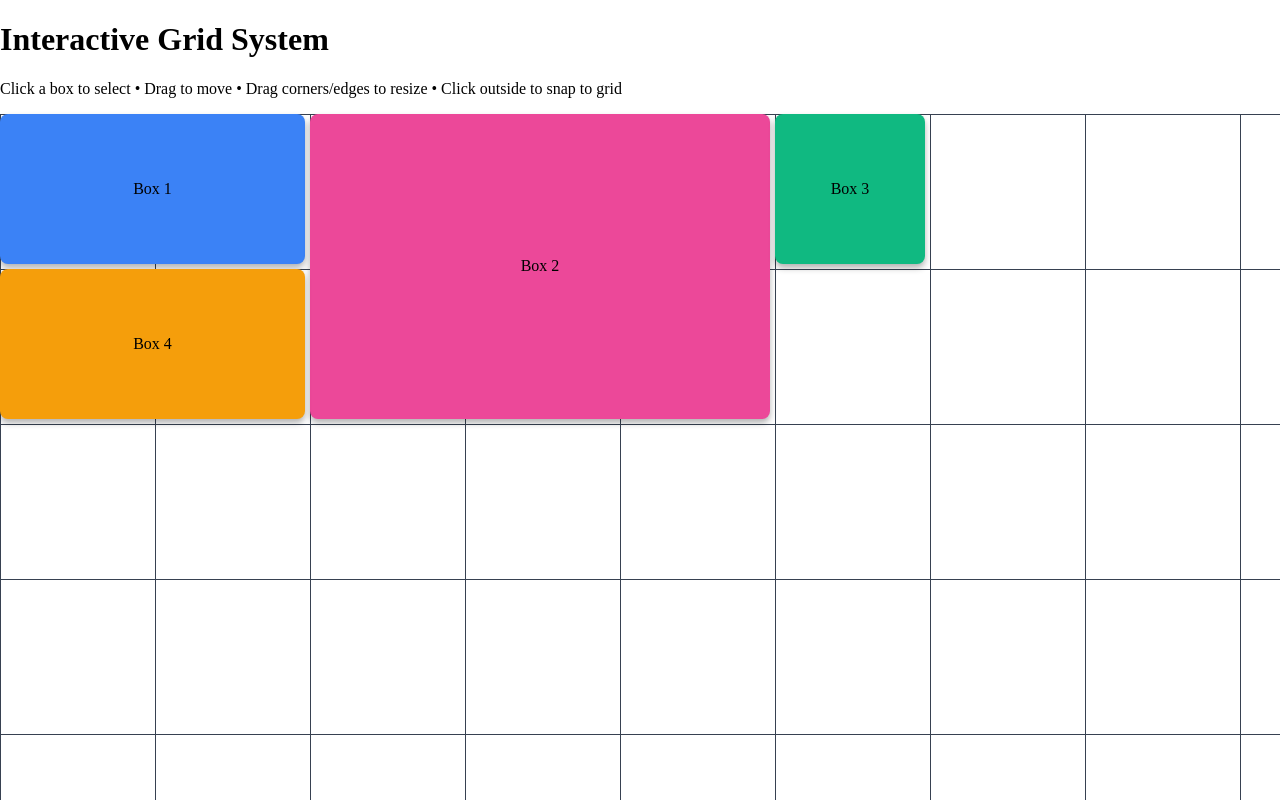
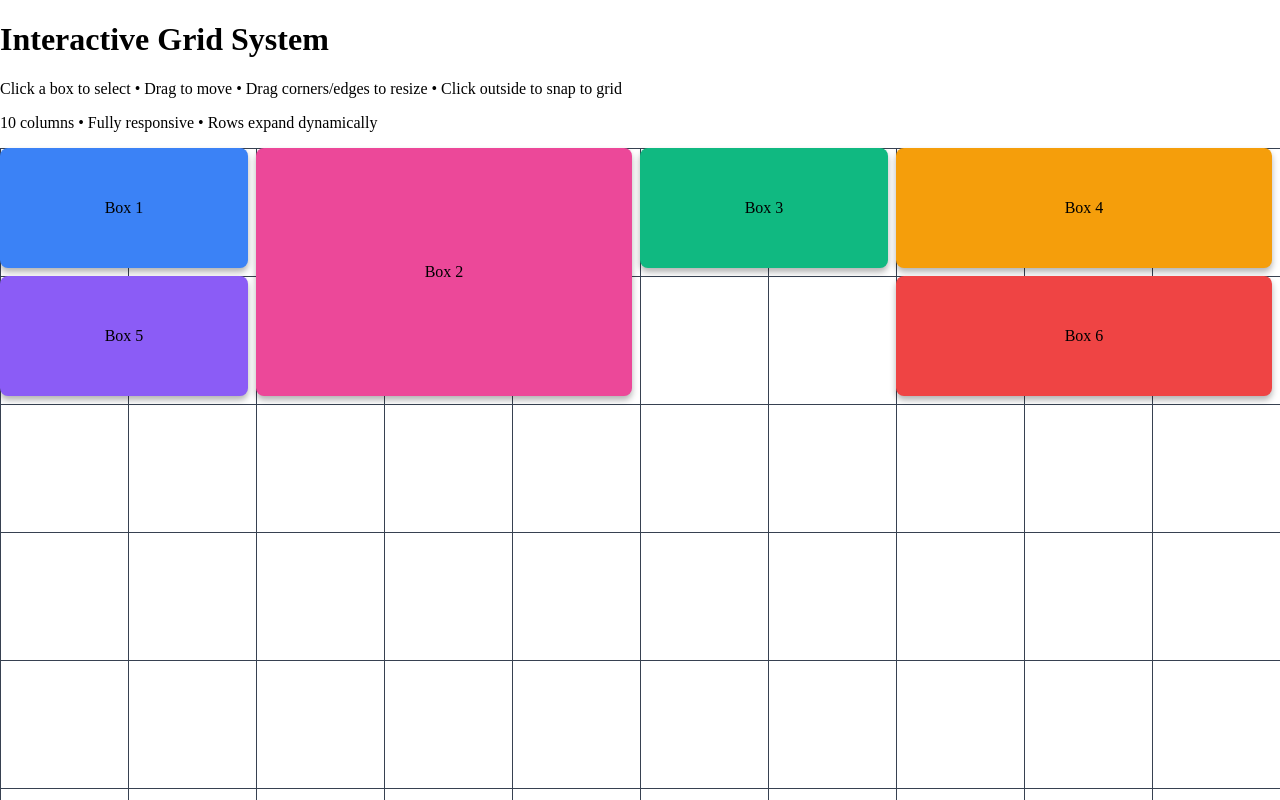
Before and after one commit to PathumLD/Grid-System, a Next.js app: page / in a window 1280 px wide. Shown: the top 800 px of the page. Built offline with nearby package versions, Linux system fonts and the light colour scheme.

Commit message:
grid error fixed

```diff
--- a/src/components/GridBox.tsx
+++ b/src/components/GridBox.tsx
@@ -3,21 +3,23 @@
 import React from 'react';
 import { Box } from '../types/grid';
 import { gridToPixels } from '../utils/gridUtils';
+
 interface GridBoxProps {
   box: Box;
   isSelected: boolean;
   onClick: (box: Box, e: React.MouseEvent) => void;
+  cellSize: number;
 }
 
-export const GridBox: React.FC<GridBoxProps> = ({ box, isSelected, onClick }) => {
+export const GridBox: React.FC<GridBoxProps> = ({ box, isSelected, onClick, cellSize }) => {
   if (isSelected) return null;
 
-  const pixels = gridToPixels(box.col, box.row, box.width, box.height);
+  const pixels = gridToPixels(box.col, box.row, box.width, box.height, cellSize);
 
   return (
     <div
       onClick={(e) => onClick(box, e)}
-      className="absolute cursor-pointer transition-all hover:opacity-90"
+      className="absolute transition-all cursor-pointer hover:opacity-90"
       style={{
         left: pixels.x,
         top: pixels.y,
@@ -28,7 +30,7 @@ export const GridBox: React.FC<GridBoxProps> = ({ box, isSelected, onClick }) =>
         boxShadow: '0 4px 6px rgba(0,0,0,0.3)',
       }}
     >
-      <div className="flex items-center justify-center h-full text-white font-semibold">
+      <div className="flex items-center justify-center h-full text-sm font-semibold text-white md:text-base">
         Box {box.id}
       </div>
     </div>
--- a/src/components/InteractiveGrid.tsx
+++ b/src/components/InteractiveGrid.tsx
@@ -1,16 +1,17 @@
-
 'use client';
 
 import React, { useState, useRef, useEffect } from 'react';
 import { GridBox } from './GridBox';
 import { Box, AbsoluteBox, DragState, ResizeState } from '../types/grid';
-import { GRID_COLUMNS, CELL_SIZE, GAP, gridToPixels, pixelsToGrid } from '../utils/gridUtils';
+import { GRID_COLUMNS, GAP, gridToPixels, pixelsToGrid, getCellSize } from '../utils/gridUtils';
 
 const INITIAL_BOXES: Box[] = [
   { id: 1, col: 0, row: 0, width: 2, height: 1, color: '#3b82f6' },
   { id: 2, col: 2, row: 0, width: 3, height: 2, color: '#ec4899' },
-  { id: 3, col: 5, row: 0, width: 1, height: 1, color: '#10b981' },
-  { id: 4, col: 0, row: 1, width: 2, height: 1, color: '#f59e0b' },
+  { id: 3, col: 5, row: 0, width: 2, height: 1, color: '#10b981' },
+  { id: 4, col: 7, row: 0, width: 3, height: 1, color: '#f59e0b' },
+  { id: 5, col: 0, row: 1, width: 2, height: 1, color: '#8b5cf6' },
+  { id: 6, col: 7, row: 1, width: 3, height: 1, color: '#ef4444' },
 ];
 
 export const InteractiveGrid: React.FC = () => {
@@ -19,13 +20,54 @@ export const InteractiveGrid: React.FC = () => {
   const [absoluteBox, setAbsoluteBox] = useState<AbsoluteBox | null>(null);
   const [dragState, setDragState] = useState<DragState | null>(null);
   const [resizeState, setResizeState] = useState<ResizeState | null>(null);
+  const [cellSize, setCellSize] = useState<number>(0);
   const containerRef = useRef<HTMLDivElement>(null);
+
+  // Handle responsive cell size calculation
+  useEffect(() => {
+    const updateCellSize = () => {
+      if (containerRef.current) {
+        const containerWidth = containerRef.current.clientWidth;
+        const newCellSize = getCellSize(containerWidth);
+        setCellSize(newCellSize);
+      }
+    };
+
+    // Initial calculation
+    updateCellSize();
+
+    // Use ResizeObserver for better performance
+    const resizeObserver = new ResizeObserver(updateCellSize);
+    if (containerRef.current) {
+      resizeObserver.observe(containerRef.current);
+    }
+
+    // Fallback to window resize
+    window.addEventListener('resize', updateCellSize);
+
+    return () => {
+      resizeObserver.disconnect();
+      window.removeEventListener('resize', updateCellSize);
+    };
+  }, []);
+
+  // Update absolute box when cell size changes
+  useEffect(() => {
+    if (selectedBox && absoluteBox) {
+      const box = boxes.find(b => b.id === selectedBox);
+      if (box) {
+        const pixels = gridToPixels(box.col, box.row, box.width, box.height, cellSize);
+        setAbsoluteBox({ ...box, ...pixels });
+      }
+    }
+    // eslint-disable-next-line react-hooks/exhaustive-deps
+  }, [cellSize]);
 
   const handleBoxClick = (box: Box, e: React.MouseEvent) => {
     e.stopPropagation();
     if (selectedBox === box.id) return;
 
-    const pixels = gridToPixels(box.col, box.row, box.width, box.height);
+    const pixels = gridToPixels(box.col, box.row, box.width, box.height, cellSize);
     setSelectedBox(box.id);
     setAbsoluteBox({ ...box, ...pixels });
   };
@@ -36,7 +78,8 @@ export const InteractiveGrid: React.FC = () => {
         absoluteBox.x,
         absoluteBox.y,
         absoluteBox.width,
-        absoluteBox.height
+        absoluteBox.height,
+        cellSize
       );
 
       setBoxes(boxes.map(b =>
@@ -98,20 +141,20 @@ export const InteractiveGrid: React.FC = () => {
         let newY = resizeState.initialY;
 
         if (resizeState.handle.includes('e')) {
-          newWidth = Math.max(CELL_SIZE, resizeState.initialWidth + deltaX);
+          newWidth = Math.max(cellSize, resizeState.initialWidth + deltaX);
         }
         if (resizeState.handle.includes('w')) {
-          newWidth = Math.max(CELL_SIZE, resizeState.initialWidth - deltaX);
+          newWidth = Math.max(cellSize, resizeState.initialWidth - deltaX);
           newX = resizeState.initialX + deltaX;
-          if (newWidth === CELL_SIZE) newX = resizeState.initialX + resizeState.initialWidth - CELL_SIZE;
+          if (newWidth === cellSize) newX = resizeState.initialX + resizeState.initialWidth - cellSize;
         }
         if (resizeState.handle.includes('s')) {
-          newHeight = Math.max(CELL_SIZE, resizeState.initialHeight + deltaY);
+          newHeight = Math.max(cellSize, resizeState.initialHeight + deltaY);
         }
         if (resizeState.handle.includes('n')) {
-          newHeight = Math.max(CELL_SIZE, resizeState.initialHeight - deltaY);
+          newHeight = Math.max(cellSize, resizeState.initialHeight - deltaY);
           newY = resizeState.initialY + deltaY;
-          if (newHeight === CELL_SIZE) newY = resizeState.initialY + resizeState.initialHeight - CELL_SIZE;
+          if (newHeight === cellSize) newY = resizeState.initialY + resizeState.initialHeight - cellSize;
         }
 
         setAbsoluteBox(prev => prev ? ({
@@ -137,53 +180,61 @@ export const InteractiveGrid: React.FC = () => {
         document.removeEventListener('mouseup', handleMouseUp);
       };
     }
-  }, [dragState, resizeState]);
+  }, [dragState, resizeState, cellSize]);
 
   const maxRow = Math.max(...boxes.map(b => b.row + b.height), 5);
 
   const getHandleStyles = (handle: string) => {
     const base = {
-      width: '12px',
-      height: '12px',
+      width: '10px',
+      height: '10px',
     };
 
     const positions: Record<string, React.CSSProperties> = {
-      n: { top: '-6px', left: '50%', transform: 'translateX(-50%)', cursor: 'ns-resize' },
-      s: { bottom: '-6px', left: '50%', transform: 'translateX(-50%)', cursor: 'ns-resize' },
-      w: { left: '-6px', top: '50%', transform: 'translateY(-50%)', cursor: 'ew-resize' },
-      e: { right: '-6px', top: '50%', transform: 'translateY(-50%)', cursor: 'ew-resize' },
-      nw: { top: '-6px', left: '-6px', cursor: 'nwse-resize' },
-      ne: { top: '-6px', right: '-6px', cursor: 'nesw-resize' },
-      sw: { bottom: '-6px', left: '-6px', cursor: 'nesw-resize' },
-      se: { bottom: '-6px', right: '-6px', cursor: 'nwse-resize' },
+      n: { top: '-5px', left: '50%', transform: 'translateX(-50%)', cursor: 'ns-resize' },
+      s: { bottom: '-5px', left: '50%', transform: 'translateX(-50%)', cursor: 'ns-resize' },
+      w: { left: '-5px', top: '50%', transform: 'translateY(-50%)', cursor: 'ew-resize' },
+      e: { right: '-5px', top: '50%', transform: 'translateY(-50%)', cursor: 'ew-resize' },
+      nw: { top: '-5px', left: '-5px', cursor: 'nwse-resize' },
+      ne: { top: '-5px', right: '-5px', cursor: 'nesw-resize' },
+      sw: { bottom: '-5px', left: '-5px', cursor: 'nesw-resize' },
+      se: { bottom: '-5px', right: '-5px', cursor: 'nwse-resize' },
     };
 
     return { ...base, ...positions[handle] };
   };
 
   return (
-    <div className=" min-h-screen bg-gray-900 p-8" onClick={handleDeselect}>
-      <div className="max-w-7xl mx-auto">
-        <h1 className="text-3xl font-bold text-white mb-6">Interactive Grid System</h1>
+    <div className="min-h-screen p-4 bg-gray-900 md:p-8" onClick={handleDeselect}>
+      <div className="mx-auto max-w-7xl">
+        <h1 className="mb-4 text-2xl font-bold text-white md:text-3xl md:mb-6">
+          Interactive Grid System
+        </h1>
 
-        <div className="bg-gray-800 p-6 rounded-lg mb-4">
-          <p className="text-gray-300 text-sm">
+        <div className="p-4 mb-4 bg-gray-800 rounded-lg md:p-6">
+          <p className="text-xs text-gray-300 md:text-sm">
             Click a box to select • Drag to move • Drag corners/edges to resize • Click outside to snap to grid
+          </p>
+          <p className="mt-2 text-xs text-gray-400">
+            10 columns • Fully responsive • Rows expand dynamically
           </p>
         </div>
 
         <div
           ref={containerRef}
-          className="relative bg-gray-800 p-8 rounded-lg"
+          className="relative p-4 bg-gray-800 rounded-lg md:p-8"
           style={{
-            backgroundImage: `
+            backgroundImage: cellSize > 0 ? `
               linear-gradient(to right, #374151 1px, transparent 1px),
               linear-gradient(to bottom, #374151 1px, transparent 1px)
-            `,
-            backgroundSize: `${CELL_SIZE + GAP}px ${CELL_SIZE + GAP}px`,
-            minHeight: `${maxRow * (CELL_SIZE + GAP) + 100}px`,
+            ` : 'none',
+            backgroundSize: cellSize > 0 ? `${cellSize + GAP}px ${cellSize + GAP}px` : 'auto',
+            minHeight: `${maxRow * (cellSize + GAP) + 100}px`,
           }}
         >
+          {/* Only render grid when cellSize is calculated */}
+          {cellSize > 0 && (
+            <>
               {/* Grid boxes */}
               {boxes.map(box => (
                 <GridBox
@@ -191,6 +242,7 @@ export const InteractiveGrid: React.FC = () => {
                   box={box}
                   isSelected={selectedBox === box.id}
                   onClick={handleBoxClick}
+                  cellSize={cellSize}
                 />
               ))}
 
@@ -211,7 +263,7 @@ export const InteractiveGrid: React.FC = () => {
                   }}
                   onMouseDown={(e) => handleMouseDown(e, 'drag')}
                 >
-              <div className="flex items-center justify-center h-full text-white font-semibold pointer-events-none">
+                  <div className="flex items-center justify-center h-full text-sm font-semibold text-white pointer-events-none md:text-base">
                     Box {absoluteBox.id}
                   </div>
 
@@ -220,11 +272,13 @@ export const InteractiveGrid: React.FC = () => {
                     <div
                       key={handle}
                       onMouseDown={(e) => handleMouseDown(e, 'resize', handle)}
-                  className="absolute bg-white rounded-full"
+                      className="absolute transition-transform bg-white rounded-full hover:scale-125"
                       style={getHandleStyles(handle)}
                     />
                   ))}
                 </div>
+              )}
+            </>
           )}
         </div>
       </div>
--- a/src/utils/gridUtils.ts
+++ b/src/utils/gridUtils.ts
@@ -1,31 +1,40 @@
 import { PixelPosition } from "../types/grid";
 
 export const GRID_COLUMNS = 10;
-export const CELL_SIZE = 150;
-export const GAP = 5;
+export const GAP = 8;
+
+// Calculate cell size based on container width
+export const getCellSize = (containerWidth: number): number => {
+  // Subtract padding and gaps, then divide by number of columns
+  const totalGaps = (GRID_COLUMNS - 1) * GAP;
+  const availableWidth = containerWidth - totalGaps;
+  return Math.floor(availableWidth / GRID_COLUMNS);
+};
 
 export const gridToPixels = (
   col: number,
   row: number,
   width: number,
-  height: number
+  height: number,
+  cellSize: number
 ): PixelPosition => ({
-  x: col * (CELL_SIZE + GAP),
-  y: row * (CELL_SIZE + GAP),
-  width: width * CELL_SIZE + (width - 1) * GAP,
-  height: height * CELL_SIZE + (height - 1) * GAP,
+  x: col * (cellSize + GAP),
+  y: row * (cellSize + GAP),
+  width: width * cellSize + (width - 1) * GAP,
+  height: height * cellSize + (height - 1) * GAP,
 });
 
 export const pixelsToGrid = (
   x: number,
   y: number,
   width: number,
-  height: number
+  height: number,
+  cellSize: number
 ) => {
-  const col = Math.max(0, Math.round(x / (CELL_SIZE + GAP)));
-  const row = Math.max(0, Math.round(y / (CELL_SIZE + GAP)));
-  const gridWidth = Math.max(1, Math.round(width / (CELL_SIZE + GAP)));
-  const gridHeight = Math.max(1, Math.round(height / (CELL_SIZE + GAP)));
+  const col = Math.max(0, Math.round(x / (cellSize + GAP)));
+  const row = Math.max(0, Math.round(y / (cellSize + GAP)));
+  const gridWidth = Math.max(1, Math.round(width / (cellSize + GAP)));
+  const gridHeight = Math.max(1, Math.round(height / (cellSize + GAP)));
 
   return {
     col: Math.min(col, GRID_COLUMNS - gridWidth),
--- a/tailwind.config.js
+++ b/tailwind.config.js
@@ -1,9 +1,9 @@
 /** @type {import('tailwindcss').Config} */
 module.exports = {
   content: [
-    "./app/**/*.{js,ts,jsx,tsx}",
-    "./pages/**/*.{js,ts,jsx,tsx}",
-    "./components/**/*.{js,ts,jsx,tsx}",
+    "./src/app/**/*.{js,ts,jsx,tsx,mdx}",
+    "./src/pages/**/*.{js,ts,jsx,tsx,mdx}",
+    "./src/components/**/*.{js,ts,jsx,tsx,mdx}",
   ],
   theme: {
     extend: {},
```
Lines whose indentation alone changed are shown as unchanged.
